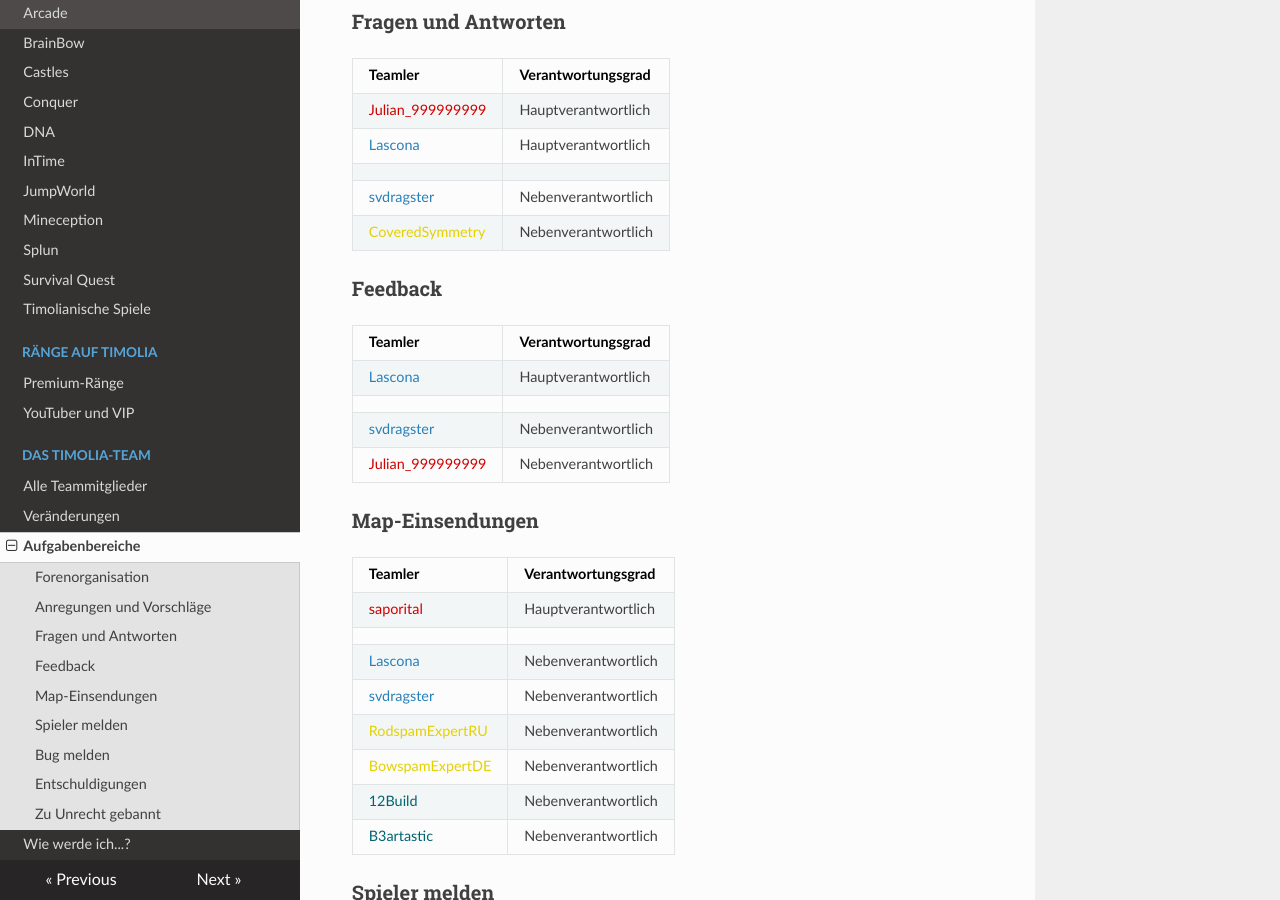
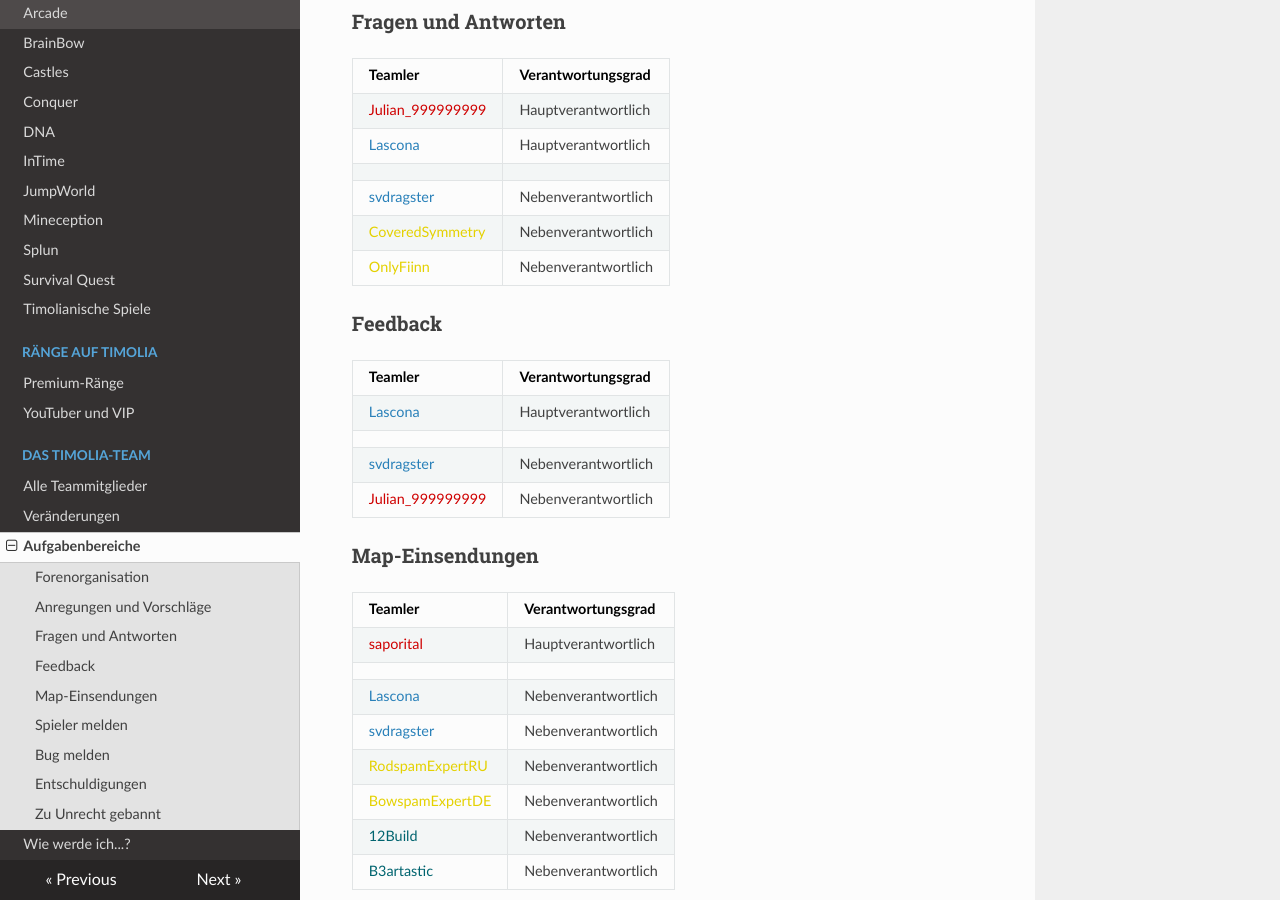
Before and after one commit to TimoliaDE/HowTo, an MkDocs documentation site: the page built from docs/team/responsibilities.md, in a window 1280 px wide and 900 px high, scrolled down 701 px. Built offline with MkDocs 1.6.1, drawn with Linux system fonts in a browser that asks for light colours; nearby versions of some CDN libraries; old or Windows-style settings are respelled for this version of MkDocs.

Commit message:
Update responsibilities.md

```diff
--- a/docs/team/responsibilities.md
+++ b/docs/team/responsibilities.md
@@ -29,6 +29,7 @@ Die Verantwortlichen für die Forenorganisation kümmern sich sowohl um den Aufb
 | | |
 |<span style="color:#2980b9">svdragster</span> | Nebenverantwortlich |
 |<span style="color:#E4D100">CoveredSymmetry</span> | Nebenverantwortlich |
+|<span style="color:#E4D100">OnlyFiinn</span> | Nebenverantwortlich |
 
 ### **Feedback**
 | Teamler | Verantwortungsgrad |
```
